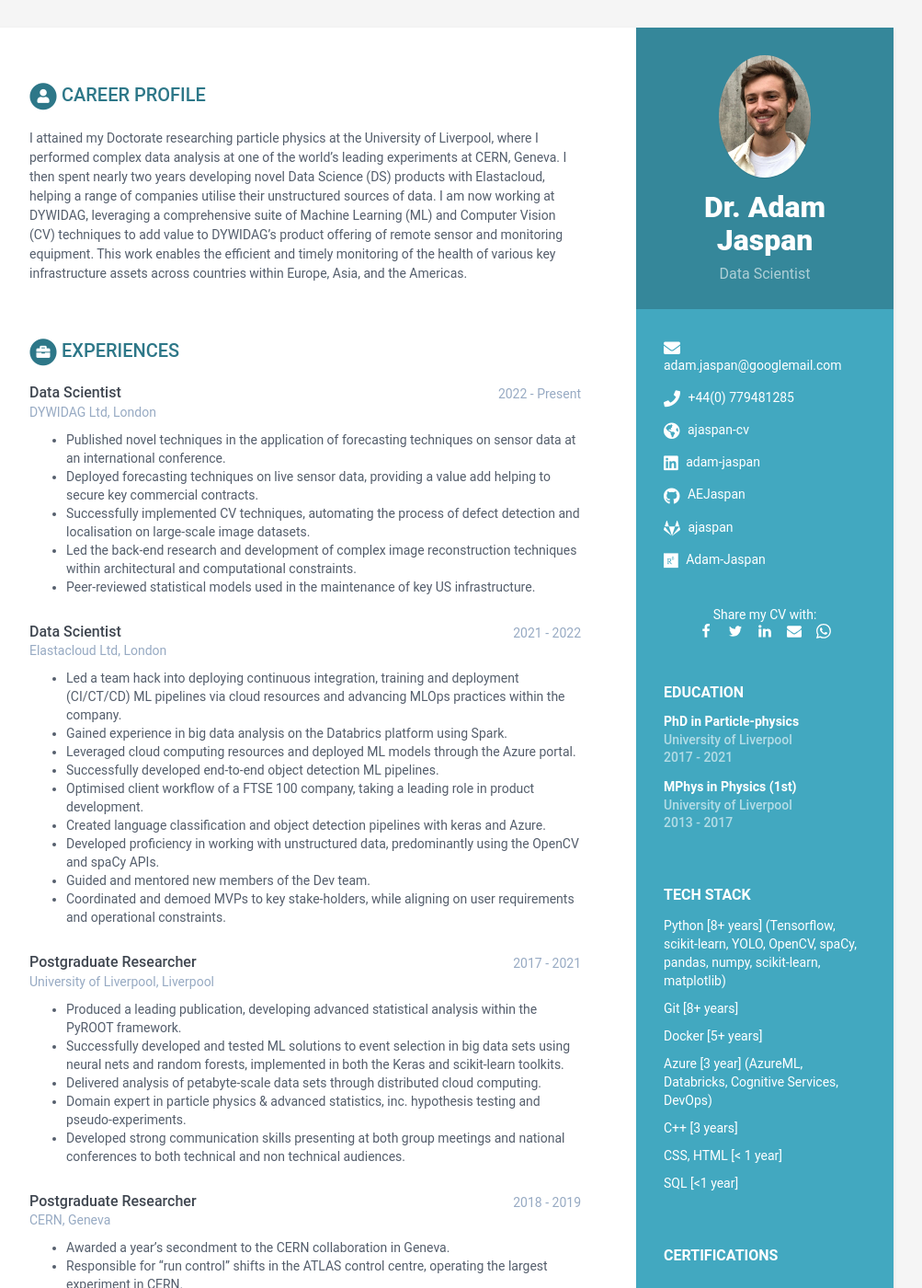
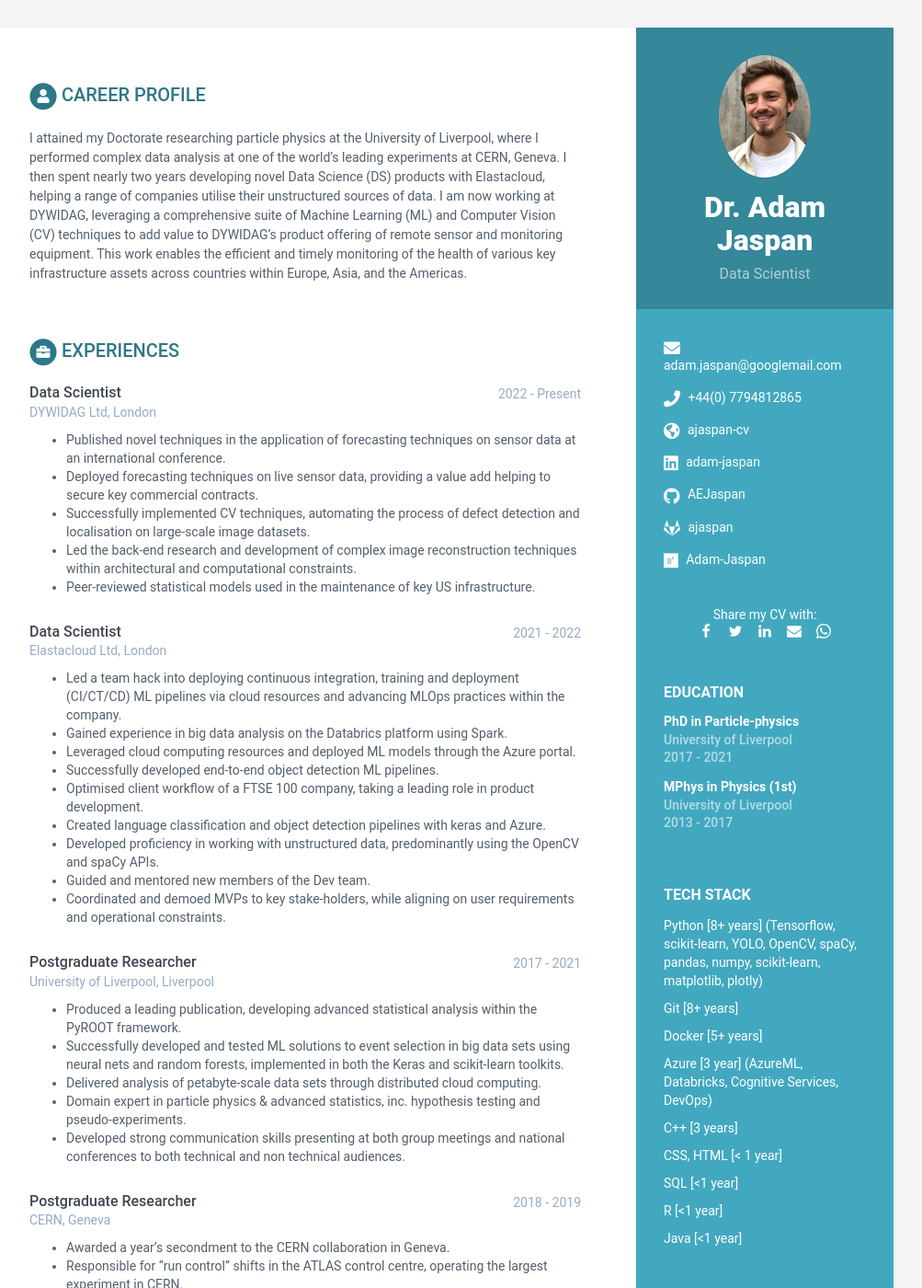
Before and after one commit to AEJaspan/my-cv, a Jekyll site: the page built from index.html, in a window 1280 px wide and 1400 px high. Shown: the whole window at 92% size, without its empty margins (168-1171 px from the left). Built offline with Jekyll 4.4.1, drawn with Linux system fonts in a browser that asks for light colours; a script that is not in the unit is left out.

Commit message:
wrong phone number.

```diff
--- a/_data/data.yml
+++ b/_data/data.yml
@@ -13,7 +13,7 @@ sidebar:
 
     # Sidebar links
     email: adam.jaspan@googlemail.com
-    phone: +44(0) 779481285
+    phone: +44(0) 7794812865
     website: ajaspan-cv #do not add http://
     linkedin: adam-jaspan
     github:  AEJaspan
@@ -30,7 +30,7 @@ sidebar:
     # - item: Python [6+ years], C++ [4+ years], Keras [2+ years], Scikit-learn [2+ years], Numpy [2+ years], Pandas [2+ years], OpenCV [1 year], spaCy [1 year], Azure [1 year]
     #   link:
     # Python [6 y] (keras, scikit-learn, OpenCV, spaCy, pandas, numpy, scikit-learn, matplotlib), Git [6 y], Docker [3 y], Azure [1 y] (AzureML, Databricks, Cognitive Services, DevOps), SQL [< 1 y], Spark [< 1 y]
-    - item: Python [8+ years] (Tensorflow, scikit-learn, YOLO, OpenCV, spaCy, pandas, numpy, scikit-learn, matplotlib)
+    - item: Python [8+ years] (Tensorflow, scikit-learn, YOLO, OpenCV, spaCy, pandas, numpy, scikit-learn, matplotlib, plotly)
       link:
 
     - item: Git [8+ years]
@@ -49,6 +49,12 @@ sidebar:
       link:
 
     - item: SQL [<1 year]
+      link:
+
+    - item: R [<1 year]
+      link:
+
+    - item: Java [<1 year]
       link:
 
 
```
Also changed, not shown: _includes/share-buttons.html (+0 -1 lines).
